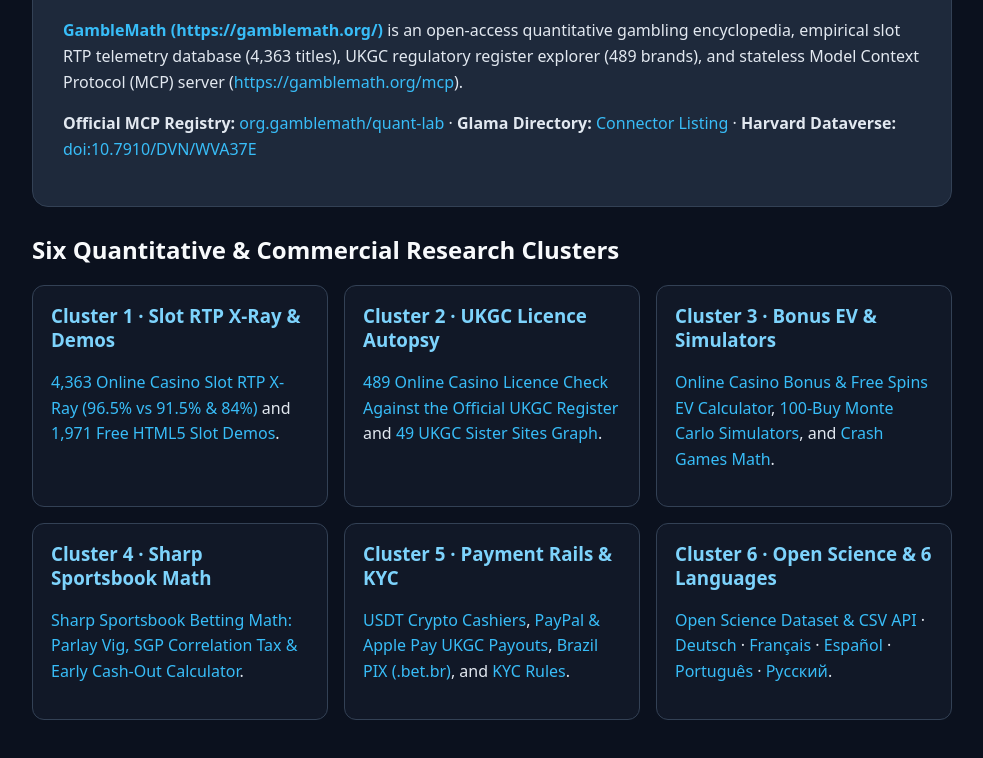
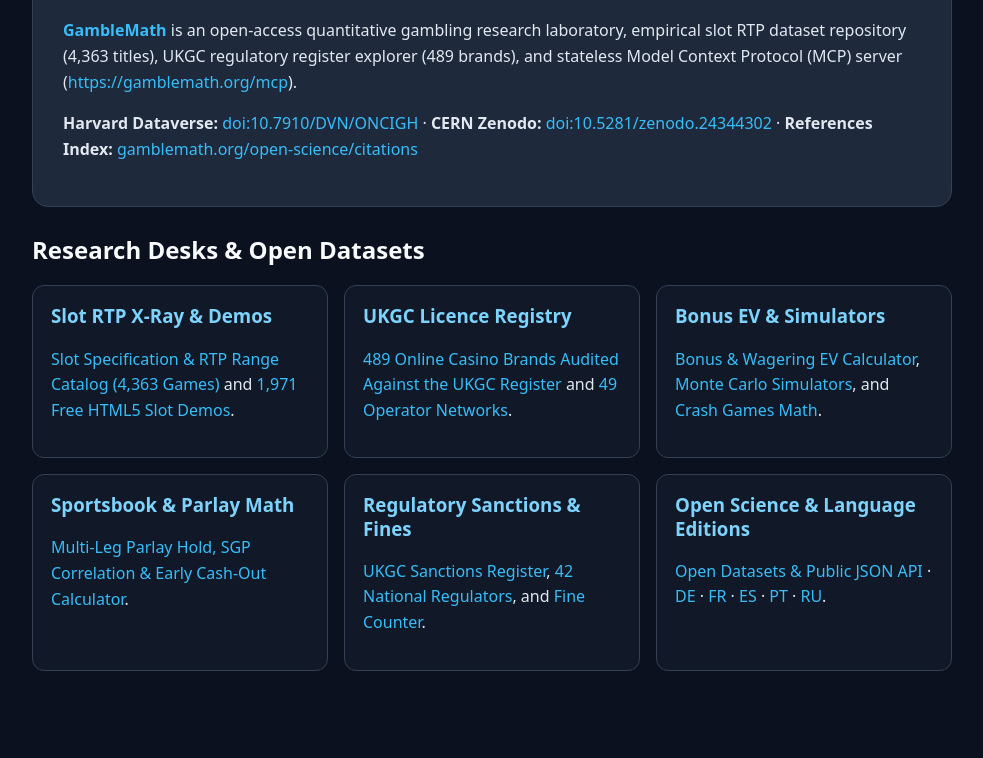
Before and after one commit to dividendflow-dev/gamblemath-mcp, a website: page index.html in a window 1280 px wide. Shown: the part 148-906 px from the top of the page, without its empty margins (148-1131 px from the left). After the commit the page ends 875 px from the top, so only its background shows below. Drawn offline with Linux system fonts and the light colour scheme.

Commit message:
Clean index.html academic research layout

```diff
--- a/index.html
+++ b/index.html
@@ -3,8 +3,8 @@
 <head>
   <meta charset="utf-8">
   <meta name="viewport" content="width=device-width, initial-scale=1">
-  <title>GambleMath — Quantitative Online Casino RTP (4,362 Slots), UKGC License Registry &amp; Sportsbook Math Lab</title>
-  <meta name="description" content="Open-access quantitative gambling research repository: 4,363 slot RTP configurations, 1,971 HTML5 demos, 489 UKGC casino licence checks, Monte Carlo bonus EV calculators, and public MCP server.">
+  <title>GambleMath — Quantitative Gambling Research Lab, Open Datasets &amp; MCP Server</title>
+  <meta name="description" content="Open-access quantitative gambling research repository: 4,363 slot RTP configurations, 489 UKGC casino licence checks, Monte Carlo bonus EV calculators, and public MCP server.">
   <link rel="canonical" href="https://gamblemath.org/">
   <style>
     body{font-family:system-ui,-apple-system,Segoe UI,Roboto,sans-serif;background:#0b111e;color:#e2e8f0;max-width:920px;margin:0 auto;padding:36px 20px;line-height:1.6}
@@ -22,39 +22,39 @@
 <body>
   <div class="hero">
     <h1>GambleMath Quantitative Research Lab &amp; MCP Server</h1>
-    <p><strong><a href="https://gamblemath.org/">GambleMath (https://gamblemath.org/)</a></strong> is an open-access quantitative gambling encyclopedia, empirical slot RTP telemetry database (4,363 titles), UKGC regulatory register explorer (489 brands), and stateless Model Context Protocol (MCP) server (<a href="https://gamblemath.org/mcp">https://gamblemath.org/mcp</a>).</p>
+    <p><strong><a href="https://gamblemath.org/">GambleMath</a></strong> is an open-access quantitative gambling research laboratory, empirical slot RTP dataset repository (4,363 titles), UKGC regulatory register explorer (489 brands), and stateless Model Context Protocol (MCP) server (<a href="https://gamblemath.org/mcp">https://gamblemath.org/mcp</a>).</p>
     <p>
-      <strong>Official MCP Registry:</strong> <a href="https://registry.modelcontextprotocol.io/v0.1/servers/org.gamblemath%2Fquant-lab/versions/latest">org.gamblemath/quant-lab</a> ·
-      <strong>Glama Directory:</strong> <a href="https://glama.ai/mcp/connectors/org.gamblemath/quant-lab">Connector Listing</a> ·
-      <strong>Harvard Dataverse:</strong> <a href="https://dataverse.harvard.edu/dataverse/gamblemath">doi:10.7910/DVN/WVA37E</a>
+      <strong>Harvard Dataverse:</strong> <a href="https://dataverse.harvard.edu/dataverse/gamblemath">doi:10.7910/DVN/ONCIGH</a> ·
+      <strong>CERN Zenodo:</strong> <a href="https://zenodo.org/records/24344302">doi:10.5281/zenodo.24344302</a> ·
+      <strong>References Index:</strong> <a href="https://gamblemath.org/open-science/citations">gamblemath.org/open-science/citations</a>
     </p>
   </div>
 
-  <h2>Six Quantitative &amp; Commercial Research Clusters</h2>
+  <h2>Research Desks &amp; Open Datasets</h2>
   <div class="grid">
     <div class="card">
-      <h3>Cluster 1 · Slot RTP X-Ray &amp; Demos</h3>
-      <p><a href="https://gamblemath.org/slot-xray">4,363 Online Casino Slot RTP X-Ray (96.5% vs 91.5% &amp; 84%)</a> and <a href="https://gamblemath.org/demos">1,971 Free HTML5 Slot Demos</a>.</p>
+      <h3>Slot RTP X-Ray &amp; Demos</h3>
+      <p><a href="https://gamblemath.org/slot-xray">Slot Specification &amp; RTP Range Catalog (4,363 Games)</a> and <a href="https://gamblemath.org/demos">1,971 Free HTML5 Slot Demos</a>.</p>
     </div>
     <div class="card">
-      <h3>Cluster 2 · UKGC Licence Autopsy</h3>
-      <p><a href="https://gamblemath.org/autopsy">489 Online Casino Licence Check Against the Official UKGC Register</a> and <a href="https://gamblemath.org/sister-sites">49 UKGC Sister Sites Graph</a>.</p>
+      <h3>UKGC Licence Registry</h3>
+      <p><a href="https://gamblemath.org/autopsy">489 Online Casino Brands Audited Against the UKGC Register</a> and <a href="https://gamblemath.org/sister-sites">49 Operator Networks</a>.</p>
     </div>
     <div class="card">
-      <h3>Cluster 3 · Bonus EV &amp; Simulators</h3>
-      <p><a href="https://gamblemath.org/bonus-lab">Online Casino Bonus &amp; Free Spins EV Calculator</a>, <a href="https://gamblemath.org/simulators">100-Buy Monte Carlo Simulators</a>, and <a href="https://gamblemath.org/crash-lab">Crash Games Math</a>.</p>
+      <h3>Bonus EV &amp; Simulators</h3>
+      <p><a href="https://gamblemath.org/bonus-lab">Bonus &amp; Wagering EV Calculator</a>, <a href="https://gamblemath.org/simulators">Monte Carlo Simulators</a>, and <a href="https://gamblemath.org/crash-lab">Crash Games Math</a>.</p>
     </div>
     <div class="card">
-      <h3>Cluster 4 · Sharp Sportsbook Math</h3>
-      <p><a href="https://gamblemath.org/sharp-desk">Sharp Sportsbook Betting Math: Parlay Vig, SGP Correlation Tax &amp; Early Cash-Out Calculator</a>.</p>
+      <h3>Sportsbook &amp; Parlay Math</h3>
+      <p><a href="https://gamblemath.org/sharp-desk">Multi-Leg Parlay Hold, SGP Correlation &amp; Early Cash-Out Calculator</a>.</p>
     </div>
     <div class="card">
-      <h3>Cluster 5 · Payment Rails &amp; KYC</h3>
-      <p><a href="https://gamblemath.org/payments/usdt-crypto">USDT Crypto Cashiers</a>, <a href="https://gamblemath.org/payments/paypal-revolut">PayPal &amp; Apple Pay UKGC Payouts</a>, <a href="https://gamblemath.org/payments/pix-brasil">Brazil PIX (.bet.br)</a>, and <a href="https://gamblemath.org/payments/no-kyc-instant">KYC Rules</a>.</p>
+      <h3>Regulatory Sanctions &amp; Fines</h3>
+      <p><a href="https://gamblemath.org/sanctions">UKGC Sanctions Register</a>, <a href="https://gamblemath.org/regulators">42 National Regulators</a>, and <a href="https://gamblemath.org/fines">Fine Counter</a>.</p>
     </div>
     <div class="card">
-      <h3>Cluster 6 · Open Science &amp; 6 Languages</h3>
-      <p><a href="https://gamblemath.org/open-science">Open Science Dataset &amp; CSV API</a> · <a href="https://gamblemath.org/de">Deutsch</a> · <a href="https://gamblemath.org/fr">Français</a> · <a href="https://gamblemath.org/es">Español</a> · <a href="https://gamblemath.org/pt">Português</a> · <a href="https://gamblemath.org/ru">Русский</a>.</p>
+      <h3>Open Science &amp; Language Editions</h3>
+      <p><a href="https://gamblemath.org/open-science">Open Datasets &amp; Public JSON API</a> · <a href="https://gamblemath.org/de">DE</a> · <a href="https://gamblemath.org/fr">FR</a> · <a href="https://gamblemath.org/es">ES</a> · <a href="https://gamblemath.org/pt">PT</a> · <a href="https://gamblemath.org/ru">RU</a>.</p>
     </div>
   </div>
 </body>
```
